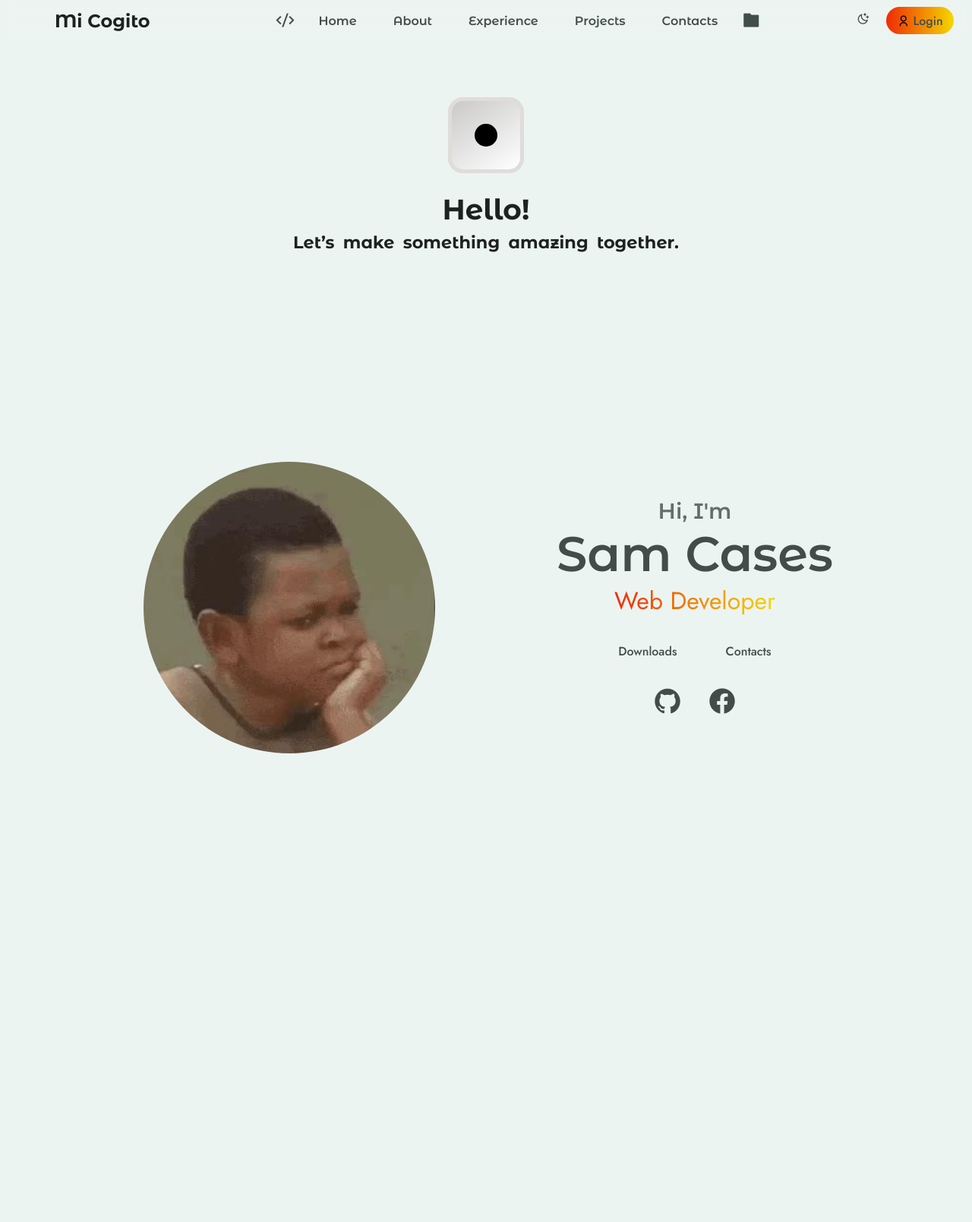
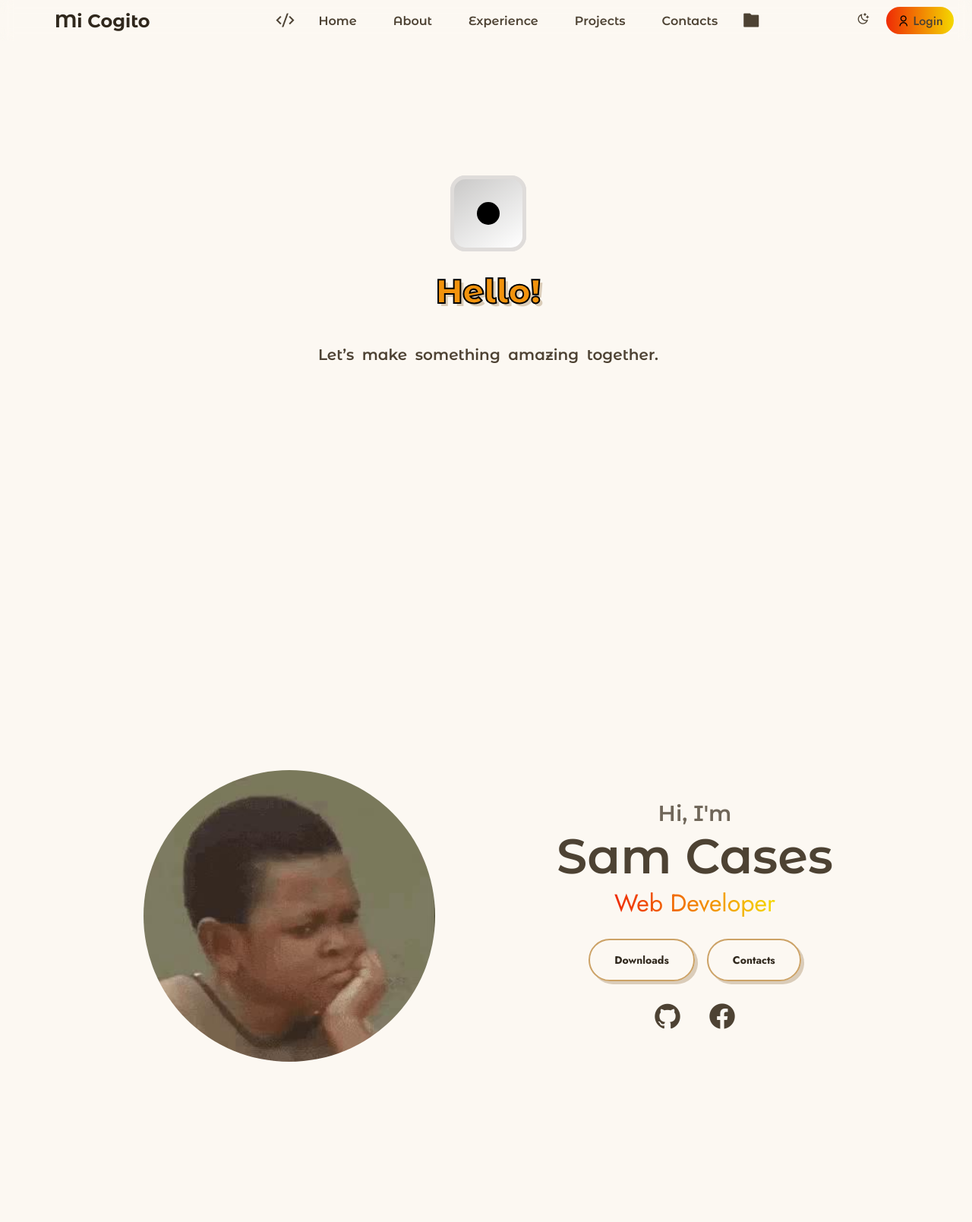
Before and after one commit to SamAnaniasCases/myPortfolio, a PHP site: page /myPortfolio.html in a window 1280 px wide. Shown: the whole page at 76% size. Before the commit the page ends 992 px from the top, so only its background shows below. Run offline with PHP 8.4, Linux system fonts and the light colour scheme.

Commit message:
continue to color changes

```diff
--- a/darkmodeJS.js
+++ b/darkmodeJS.js
@@ -37,7 +37,7 @@ window.addEventListener('scroll', () => {
     if(currentScroll > lastScroll && currentScroll > 50){
         btn_container.classList.add('collapsed');
     }
-    else{
+    else if (currentScroll === 0){
         btn_container.classList.remove('collapsed');
     }
     lastScroll = currentScroll;
--- a/myPortcss.css
+++ b/myPortcss.css
@@ -13,15 +13,16 @@
 
     /* get the gradient here:
     http://gradient.shapefactory.co/ */
-    --hue: 165;
-    --first-color: hsl(var(--hue), 55%, 38%);
-    --title-color: hsl(var(--hue), 10%, 12%);
-    --text-color: hsl(var(--hue), 8%, 28%);
-    --body-color: hsl(var(--hue), 25%, 94%);
-    --container-color: hsl(0, 0%, 100%);
-    --border-color: hsl(var(--hue), 5%, 80%);
-    --white-color: hsl(0, 0%, 100%);
-    --shadow-color: hsla(var(--hue), 60%, 20%, 0.15);
+    --hue: 35;
+
+    --first-color: hsl(var(--hue), 90%, 50%);       /* Accent (buttons, links) */
+  --title-color: hsl(var(--hue), 25%, 15%);       /* Strong headline text */
+  --text-color: hsl(var(--hue), 20%, 25%);        /* Normal paragraph text */
+  --body-color: hsl(var(--hue), 65%, 97%);        /* Background base */
+  --container-color: hsl(var(--hue), 70%, 99%);   /* Cards / sections */
+  --border-color: hsl(var(--hue), 50%, 60%);      /* Borders now more visible */
+  --white-color: #ffffff;
+  --shadow-color: hsla(var(--hue), 80%, 25%, 0.25);
 
     --body-font: 'Jost', sans-serif;
     --second-font: 'Montserrat Alternates', sans-serif;
@@ -94,15 +95,15 @@ button, input, textarea{
     outline: none;
     background-color: transparent;
 }
-
-
-/* header section  */
 .container{
-    background-color: black;
     max-width: 1320px;
     margin-inline: auto;
     padding-inline: 1.5rem;
 }
+
+
+/* header section  */
+
 .header{
     position: fixed;
     top: 0;
@@ -137,20 +138,57 @@ button, input, textarea{
 }
 
 
+/*
+.nav-btn-container,
+.nav-btn-container::before,
+.nav-btn-container .left-logo,
+.nav-btn-container .right-logo,
+.nav-btn-container .nav-btn {
+  transition: all 0.5s ease;
+}
+
+.nav-btn-container.collapsed::before {
+  width: 150px;
+}
+.nav-btn-container.collapsed .left-logo {
+  transform: translateX(235px);
+}
+.nav-btn-container.collapsed .right-logo {
+  transform: translateX(-235px);
+}
+.nav-btn-container.collapsed .nav-btn {
+  opacity: 0;
+  pointer-events: none;
+}
+
+.nav-btn-container:hover::before {
+  width: 100%;
+}
+.nav-btn-container:hover .left-logo,
+.nav-btn-container:hover .right-logo {
+  transform: translateX(0);
+}
+.nav-btn-container:hover .nav-btn {
+  opacity: 1;
+  pointer-events: auto;
+}
+*/
+
+
 /* new */
 .nav-btn-container{
     display: flex;
     justify-content: space-between;
     align-items: center;
     gap: 2rem;
-    transition: all 0.3s ease;
     padding: 6px 2rem;
     position: relative;
     background-color: transparent;
     overflow: hidden;
     max-width: 1540px;
+    transition: transform 0.5s ease, opacity 0.5s ease, all 0.5s ease;
+}
 
-}
 .hlogo{
     font-size: 1.5rem;
     cursor: pointer;
@@ -162,7 +200,7 @@ button, input, textarea{
     gap: 3rem;
     padding: 0;
     background-color: transparent;
-    transition: opacity 0.2s ease-in-out;
+    transition: opacity 0.5s ease-in-out;
     color: var(--title-color);
     font-weight: var(--font-bold);
     font-family: var(--second-font);
@@ -335,6 +373,45 @@ button, input, textarea{
     }
 }
 
+.section{
+    padding-block: 2rem;
+}
+.home-container{
+    padding-block: 4.25rem;
+}
+.home-content{
+    position: relative;
+}
+/* Word Dice */
+.word-display {
+    margin-top: 20px;
+    margin-bottom: 1rem;
+    font-size: var(--h1-font-size);
+    font-weight: var(--font-black);
+    text-align: center;
+    justify-content: center;
+    color: var(--first-color);
+    transition: opacity 0.2s ease;
+    font-family: var(--second-font);
+    text-shadow: 4px 4px var(--shadow-color);
+    -webkit-text-stroke: 2px hsl(0, 0%, 0%);
+}
+.word-display.fade {
+    opacity: 0.2;
+}
+.short-tagline{
+    margin-top: 2px;
+    font-size: var(--larger-font-size);
+    justify-content: center;
+    text-align: center;
+    font-weight: var(--font-semi-bold);
+    color: var(--text-color);
+    word-spacing: 5px;
+    align-items: center;
+    margin-block: 1.5rem 2.5rem;
+    max-width: 520px;
+}
+
 /* dice */
 @keyframes rolling{
     50%{
@@ -446,29 +523,7 @@ button, input, textarea{
     cursor: pointer;
 }
 
-/* Word Dice */
-.word-display {
-    margin-top: 20px;
-    font-size: 2rem;
-    font-weight: bold;
-    text-align: center;
-    justify-content: center;
-    color: var(--secondary-text);
-    transition: opacity 0.2s ease;
-}
-.word-display.fade {
-    opacity: 0.2;
-}
-.short-tagline{
-    margin-top: 2px;
-    font-size: 1.2rem;
-    justify-content: center;
-    text-align: center;
-    font-weight: bold;
-    color: var(--text-color);
-    word-spacing: 5px;
-    align-items: center;
-}
+
 
 
 
@@ -531,16 +586,38 @@ section{
     justify-content: center;
 }
 .btn{
-    border: 2px solid var(--border-box);
+    border: 2px solid var(--border-color);
+    box-shadow: 4px 4px var(--shadow-color);
     border-radius: 3rem;
-    padding: 0.5rem 1.5rem;
+    padding: 1rem 2rem;
     cursor: pointer;
-    font-weight: 500;
-    transition: 0.2s ease-in-out;
+    font-weight: var(--font-medium);
+    display: inline-block;
+    color: var(--title-color);
+    font-size: var(--small-font-size);
+    position: relative;
+    font-weight: var(--font-bold);
+    transition: color 0.7s var(--transition);
 }
 .btn:hover{
-    background-color: var(--border-box);
-    color: var(--base-color);
+    color: var(--white-color);
+}
+.btn::before{
+    content: '';
+    position: absolute;
+    inset: 2px;
+    background-color: var(--first-color);
+    border-radius: inherit;
+    transform: scale(0.3);
+    filter: blur(10px);
+    opacity: 0;
+    z-index: -10;
+    transition: all 0.7s var(--transition);
+}
+.btn:hover::before{
+    transform: scale(1);
+    filter: blur(0);
+    opacity: 1;
 }
 .about-socials{
     display: flex;
--- a/myPortfolio.html
+++ b/myPortfolio.html
@@ -46,6 +46,11 @@
         </div>
     </header>
 
+    <main class="main">
+
+    <section class="home section">
+        <div class="home-container container">
+            <div class="home-content">
                 <div class="dice">
                     <div class="roll" type="button">
                         <div class="dice-container">
@@ -57,10 +62,13 @@
                             <div class="face left"></div>
                         </div>
                     </div>
-        <div class="word-display"><h3>Hello!</h3></div>
-        <div class="short-tagline"><h3>Let’s make something amazing together.</h3></div>
+                        <h3 class="word-display">Hello!</h3>
+                        <h3 class="short-tagline">Let’s make something amazing together.</h3>
+                </div>
+            </div>
+        </div>
 
-    </div>
+    </section>
 
     <section class="about" id="about">
         <div class="about-container">
@@ -93,5 +101,7 @@
     <script src="myPortDice.js"></script>
     <script src="darkmodeJS.js"></script>
 
+    </main>
+
 </body>
 </html>
```
Lines whose indentation alone changed are shown as unchanged.
